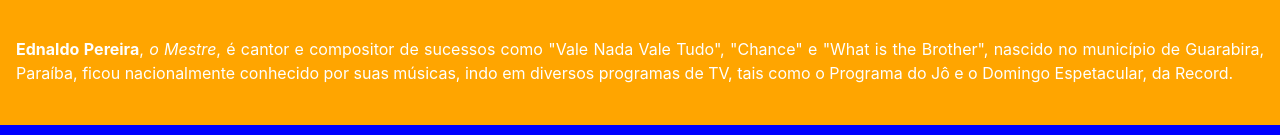
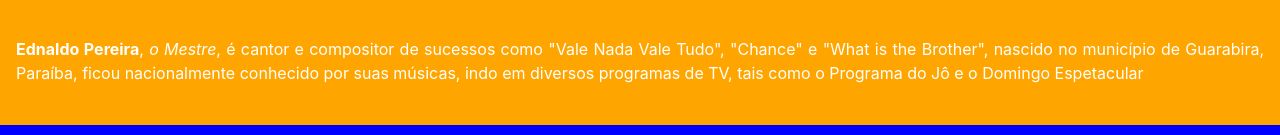
Before and after one commit to mateusm15/mateusm15.github.io, a plain HTML site: page index.html in a window 1280 px wide. Shown: the part 407-542 px from the top of the page. Drawn offline with nearby package versions, Linux system fonts and the light colour scheme.

Commit message:
Update index.html

```diff
--- a/index.html
+++ b/index.html
@@ -29,7 +29,7 @@
             <p><b>Ednaldo Pereira</b>, <i>o Mestre</i>, é cantor e compositor de sucessos como "Vale Nada Vale Tudo",
                 "Chance" e "What is the Brother", nascido no município de Guarabira, Paraíba, ficou nacionalmente
                 conhecido por suas músicas, indo em diversos programas de TV, tais como o Programa do Jô e o Domingo
-                Espetacular, da Record.</p>
+                Espetacular</p>
         </div>
         <br>
     </div>
```
